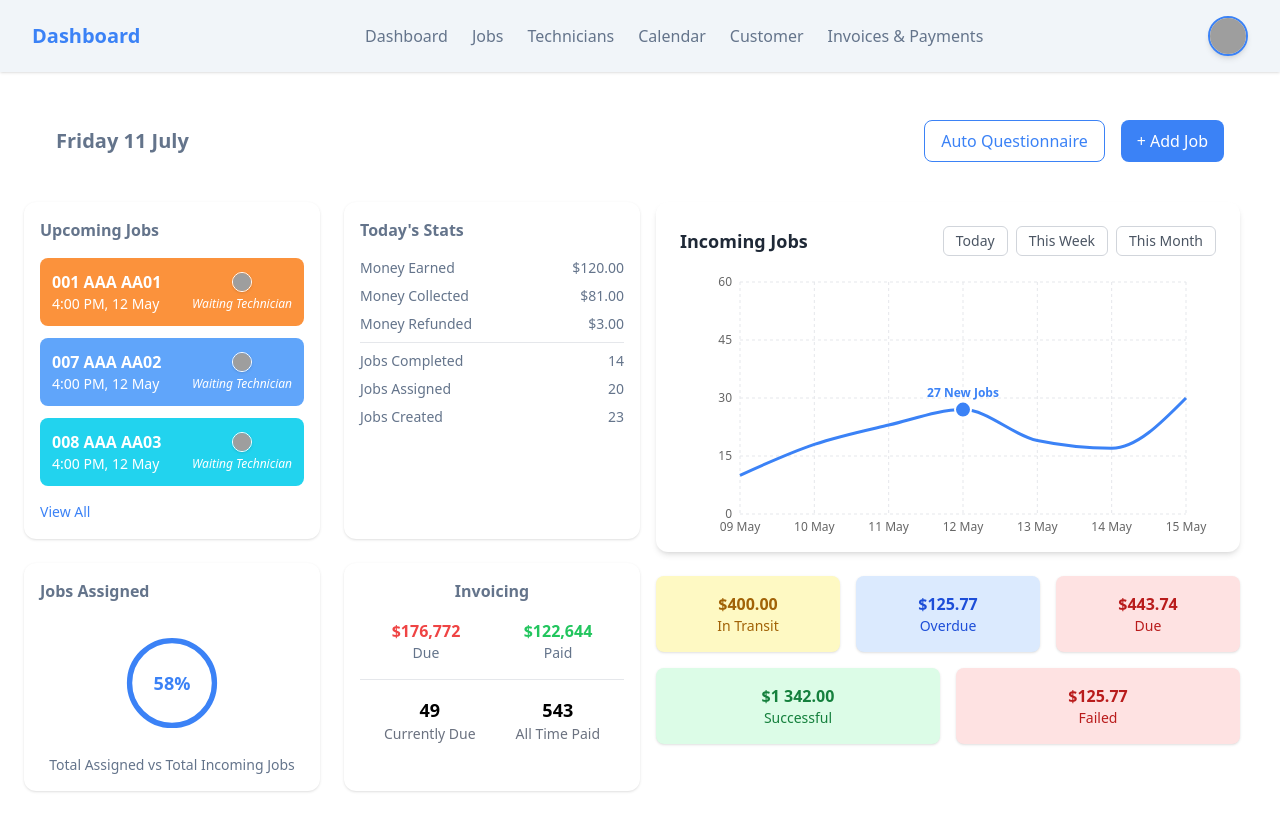
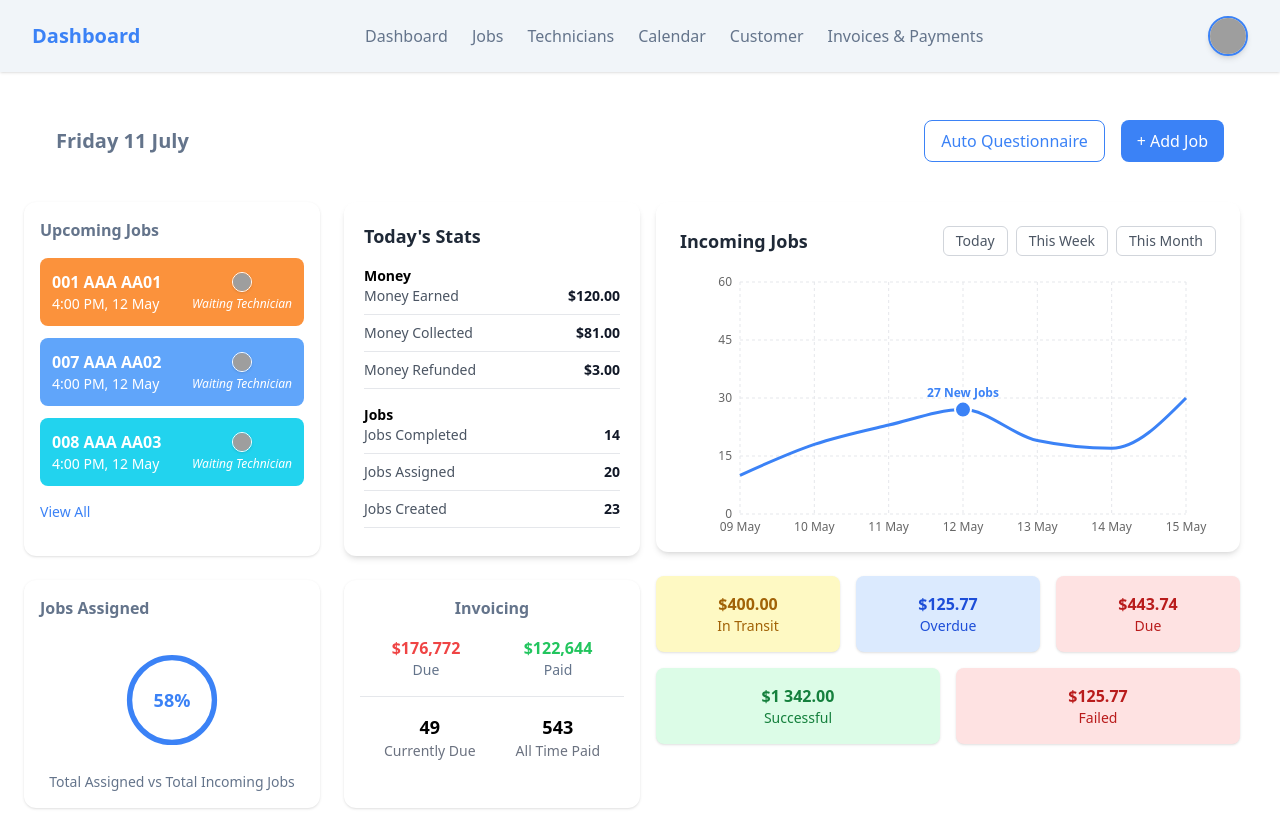
Before and after one commit to pharhan7/Ravi-Admin, a React (Vite) app: page / in a window 1280 px wide. Built offline with nearby package versions, Linux system fonts and the light colour scheme; grey boxes are pictures that could not be loaded.

Commit message:
Update TodayStats.jsx

```diff
--- a/src/components/TodayStats.jsx
+++ b/src/components/TodayStats.jsx
@@ -2,16 +2,43 @@ import React from 'react';
 
 const TodayStats = () => {
   return (
-    <div className="bg-white p-4 rounded-xl shadow">
-      <h3 className="font-semibold text-neutral mb-4">Today's Stats</h3>
-      <div className="space-y-2 text-sm text-neutral">
-        <div className="flex justify-between"><span>Money Earned</span><span>$120.00</span></div>
-        <div className="flex justify-between"><span>Money Collected</span><span>$81.00</span></div>
-        <div className="flex justify-between"><span>Money Refunded</span><span>$3.00</span></div>
-        <hr />
-        <div className="flex justify-between"><span>Jobs Completed</span><span>14</span></div>
-        <div className="flex justify-between"><span>Jobs Assigned</span><span>20</span></div>
-        <div className="flex justify-between"><span>Jobs Created</span><span>23</span></div>
+    <div className="bg-white p-5 rounded-xl shadow-md">
+      <h2 className="text-lg font-semibold text-gray-800 mb-4">Today's Stats</h2>
+
+      <div className="mb-4">
+          <h3 className="text-sm font-semibold">Money</h3>
+        <div className="text-sm">
+          <div className="flex justify-between border-b pb-2 mb-2">
+            <span className="text-gray-600">Money Earned</span>
+            <span className="text-gray-900 font-semibold">$120.00</span>
+          </div>
+          <div className="flex justify-between border-b pb-2 mb-2">
+            <span className="text-gray-600">Money Collected</span>
+            <span className="text-gray-900 font-semibold">$81.00</span>
+          </div>
+          <div className="flex justify-between border-b pb-2 mb-2">
+            <span className="text-gray-600">Money Refunded</span>
+            <span className="text-gray-900 font-semibold">$3.00</span>
+          </div>
+        </div>
+      </div>
+
+      <div>
+        <h3 className="text-sm font-semibold">Jobs</h3>
+        <div className="text-sm">
+          <div className="flex justify-between border-b pb-2 mb-2">
+            <span className="text-gray-600">Jobs Completed</span>
+            <span className="text-gray-900 font-semibold">14</span>
+          </div>
+          <div className="flex justify-between border-b pb-2 mb-2">
+            <span className="text-gray-600">Jobs Assigned</span>
+            <span className="text-gray-900 font-semibold">20</span>
+          </div>
+          <div className="flex justify-between border-b pb-2 mb-2">
+            <span className="text-gray-600">Jobs Created</span>
+            <span className="text-gray-900 font-semibold">23</span>
+          </div>
+        </div>
       </div>
     </div>
   );
```
